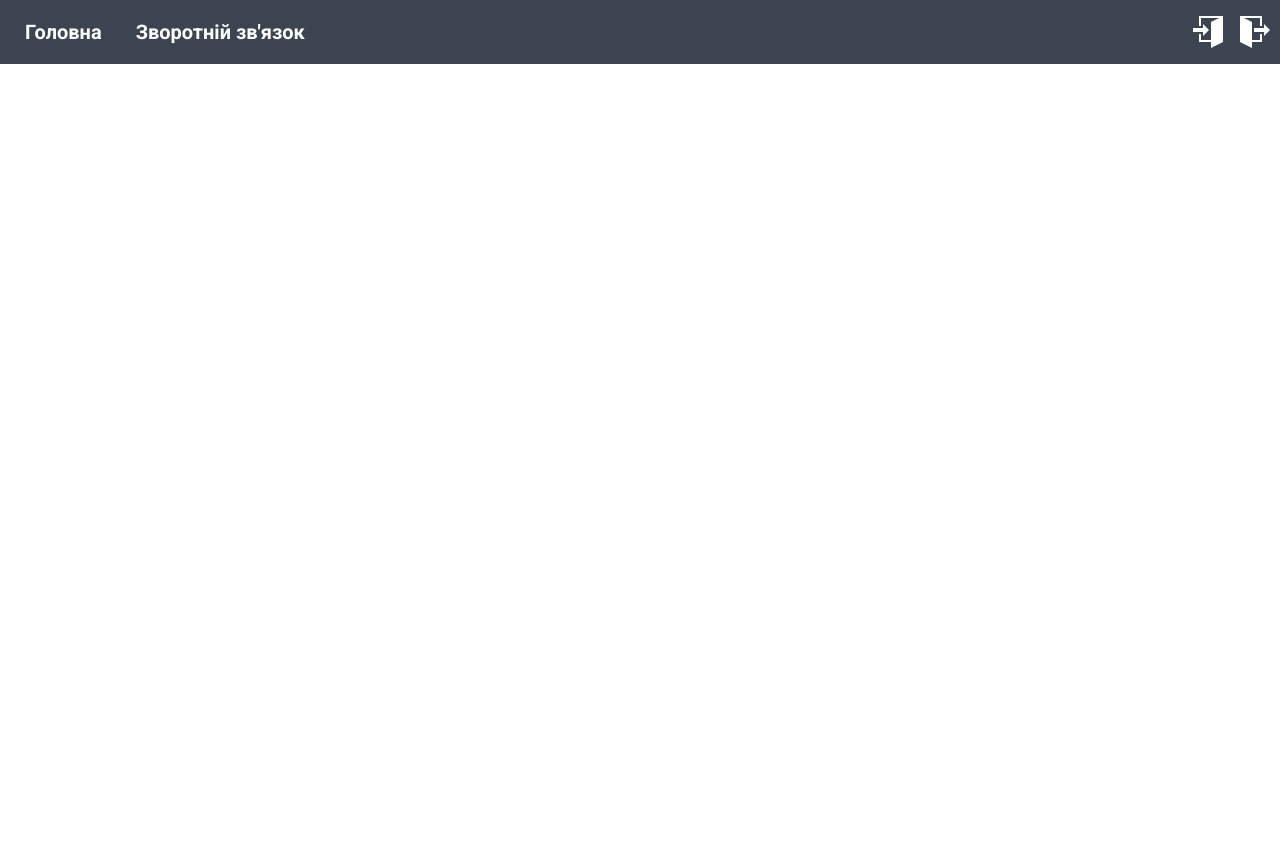
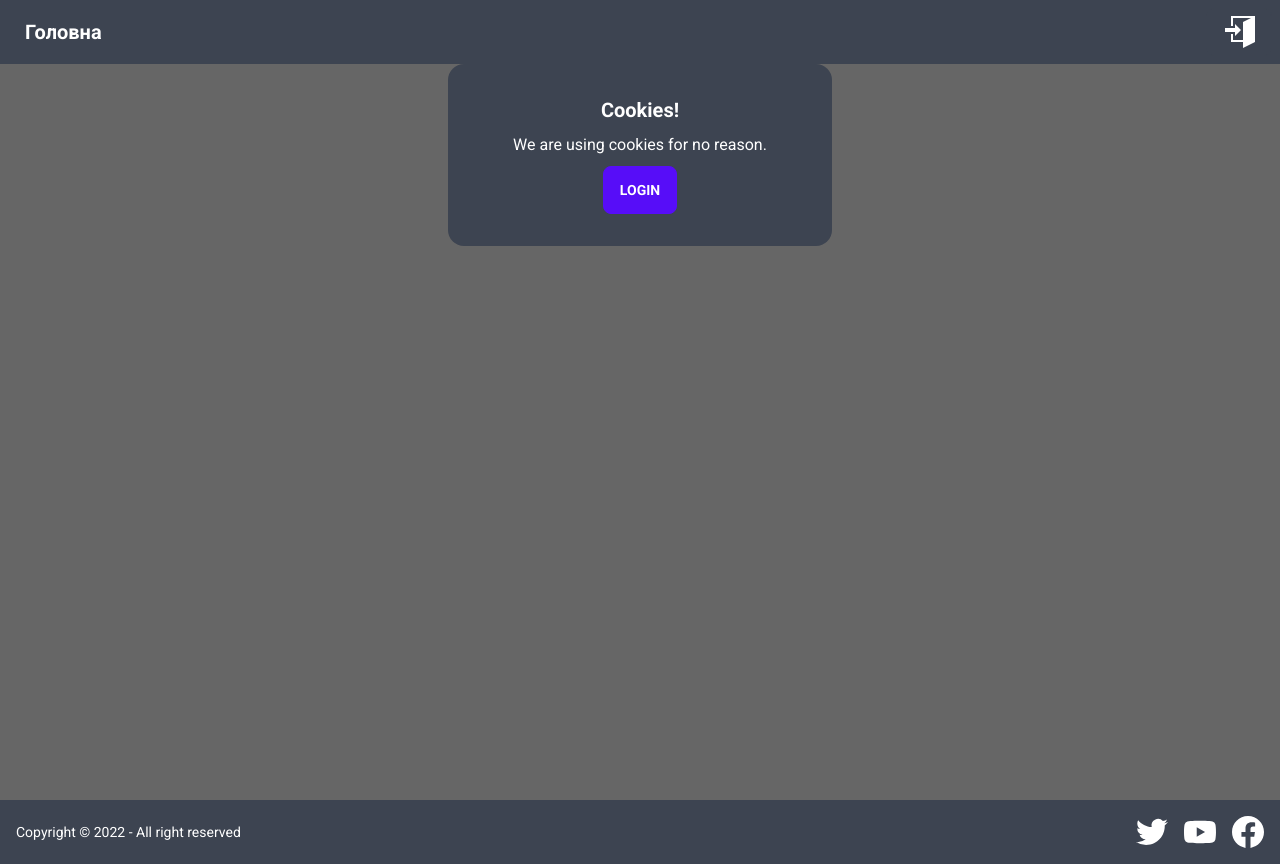
Before and after one commit to web-programming-2022-clg/web-programming, a React (Create React App) app: page /login in a window 1280 px wide. Before the commit the page ends 800 px from the top, so only its background shows below. Built offline with nearby package versions, Linux system fonts and the light colour scheme.

Commit message:
Кінець лекції

```diff
--- a/src/App.js
+++ b/src/App.js
@@ -1,24 +1,29 @@
-import React from 'react';
+import React, {useState} from 'react';
 import {BrowserRouter as Router, NavLink, Route, Routes} from 'react-router-dom'
 import FeedbackApp from "./FeedbackApp/FeedbackApp";
 import MainPage from "./MainPage/MainPage";
 import {ImEnter, ImExit} from "react-icons/im";
+
 const App = () => {
+    const [login, setLogin] = useState(false)
     return (
         <Router>
             <div className="navbar bg-neutral text-neutral-content flex justify-between">
                 <div className="flex justify-start">
-                <NavLink to={'/'} className={({isActive}) => 'btn btn-ghost normal-case text-xl' + (isActive ?' bg-green-500' : '')} >Головна</NavLink>
-                <NavLink to={'/feedbackapp'} className={({isActive}) => 'btn btn-ghost normal-case text-xl' + (isActive ?' bg-green-500' : '')} >Зворотній зв'язок </NavLink>
+
+                    <NavLink to={'/home'} className={({isActive}) => 'btn btn-ghost normal-case text-xl' + (isActive ?' bg-green-500' : '')} >Головна</NavLink>
+                    {login && <NavLink to={'/feedbackapp'} className={({isActive}) => 'btn btn-ghost normal-case text-xl' + (isActive ?' bg-green-500' : '')} >Зворотній зв'язок </NavLink> }
+
                 </div>
                 <div className="flex justify-end">
-                    <a className="btn"><ImEnter size={32} /></a>
-                    <a className="ImExit"><ImExit size={32} /></a>
+                    {login ? <NavLink to={'/logout'} className="btn" ><ImExit size={32} /> </NavLink> : <NavLink to={'/login'} className="btn" ><ImEnter size={32} /></NavLink>}
+
+
                 </div>
             </div>
 
             <Routes>
-                <Route path='/' element={<MainPage /> } />
+                <Route path='*' element={<MainPage login={setLogin} islogin={login} /> } />
                 <Route path='/feedbackapp/*' element={<FeedbackApp /> } />
             </Routes>
         </Router>
--- /dev/null
+++ b/src/Auth/Login.js
@@ -0,0 +1,23 @@
+import React from 'react';
+
+
+const Login = ({login}) => {
+    return (
+
+        <div className="card w-96 bg-neutral text-neutral-content">
+            <div className="card-body items-center text-center">
+                <h2 className="card-title">Cookies!</h2>
+                <p>We are using cookies for no reason.</p>
+                <div className="card-actions justify-end">
+                    <button className="btn btn-primary" onClick={()=>{
+                        login(true)
+                    }}>Login</button>
+                </div>
+
+            </div>
+        </div>
+
+    );
+};
+
+export default Login;
--- /dev/null
+++ b/src/Auth/Logout.js
@@ -0,0 +1,18 @@
+import React from 'react';
+
+const Logout = ({login}) => {
+    return (
+        <div className="card w-96 bg-neutral text-neutral-content">
+            <div className="card-body items-center text-center">
+                <h2 className="card-title">Babay!</h2>
+                <div className="card-actions justify-end">
+                    <button className="btn btn-primary" onClick={()=>{
+                        login(false)
+                    }}>Logout</button>
+                </div>
+            </div>
+        </div>
+    );
+};
+
+export default Logout;
--- a/src/MainPage/MainPage.js
+++ b/src/MainPage/MainPage.js
@@ -1,17 +1,43 @@
 import React from 'react';
+import { Route, Routes, Navigate} from 'react-router-dom'
 import Spinner from "../FeedbackApp/components/shared/Spinner";
 import styles from "./MainPage.module.scss"
 import {SiFacebook, SiTwitter, SiYoutube} from "react-icons/si";
+import Login from "../Auth/Login";
+import Logout from "../Auth/Logout";
 
-const MainPage = () => {
+const MainPage = ({login, islogin}) => {
     return (
         <div className={styles.parent}>
-            <div>
-                Header
-            </div>
-            <div className={styles.mywindow}>
-                <div className={styles.content}><Spinner/></div>
-            </div>
+
+            <Routes>
+                <Route
+                    path='/home'
+                    element={
+                        <>
+                            {islogin ? <div className={styles.mywindow}>
+                                <div className={styles.content}><Spinner/></div>
+                            </div> : <Navigate replace to="/login" />}
+
+
+
+                        </>
+                    } />
+                <Route path='/login' element={
+                    <>
+                        {islogin ? <Navigate replace to="/home" /> :<div className="flex justify-center">
+                            <Login login={login} />
+                        </div>}
+
+                    </>
+                } />
+                <Route path='/logout' element={
+                    <>
+                        {islogin ? <div className="flex justify-center"><Logout login={login} /></div> : <Navigate replace to="/login" />}
+
+                    </>
+                } />
+            </Routes>
             <footer className={styles.basement}>
                 <div className={styles.copyright}>
                     <p>Copyright © 2022 - All right reserved</p>
```
